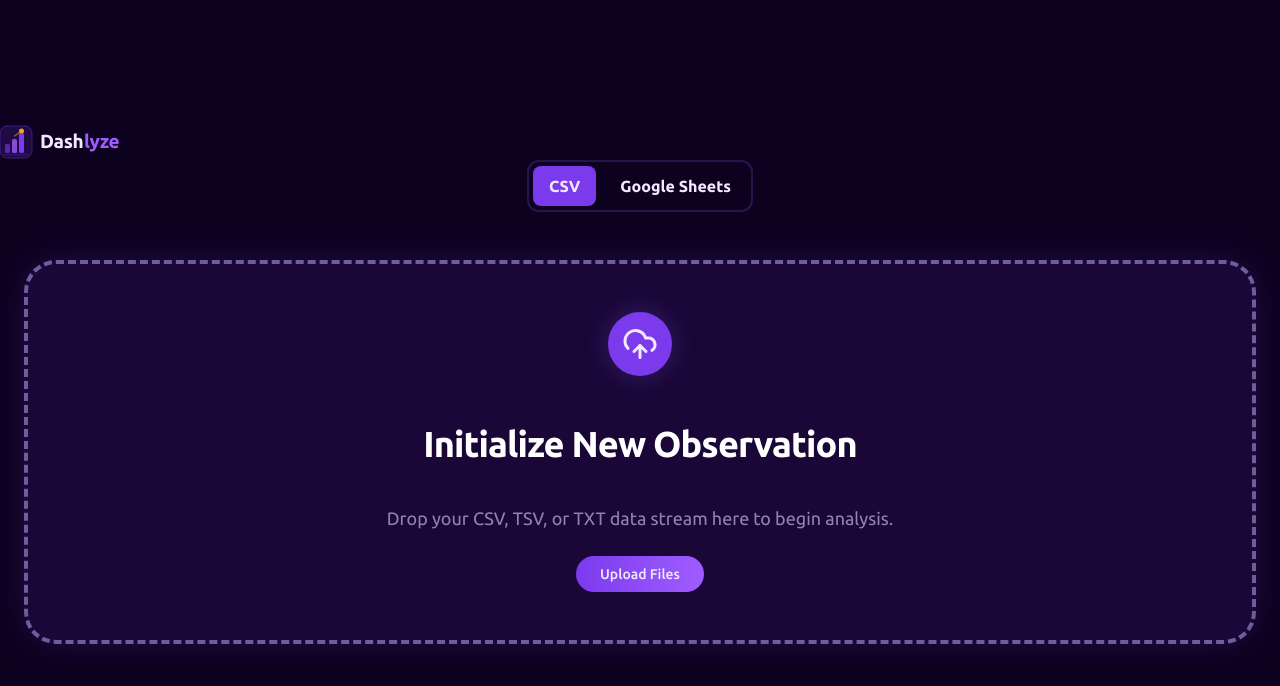
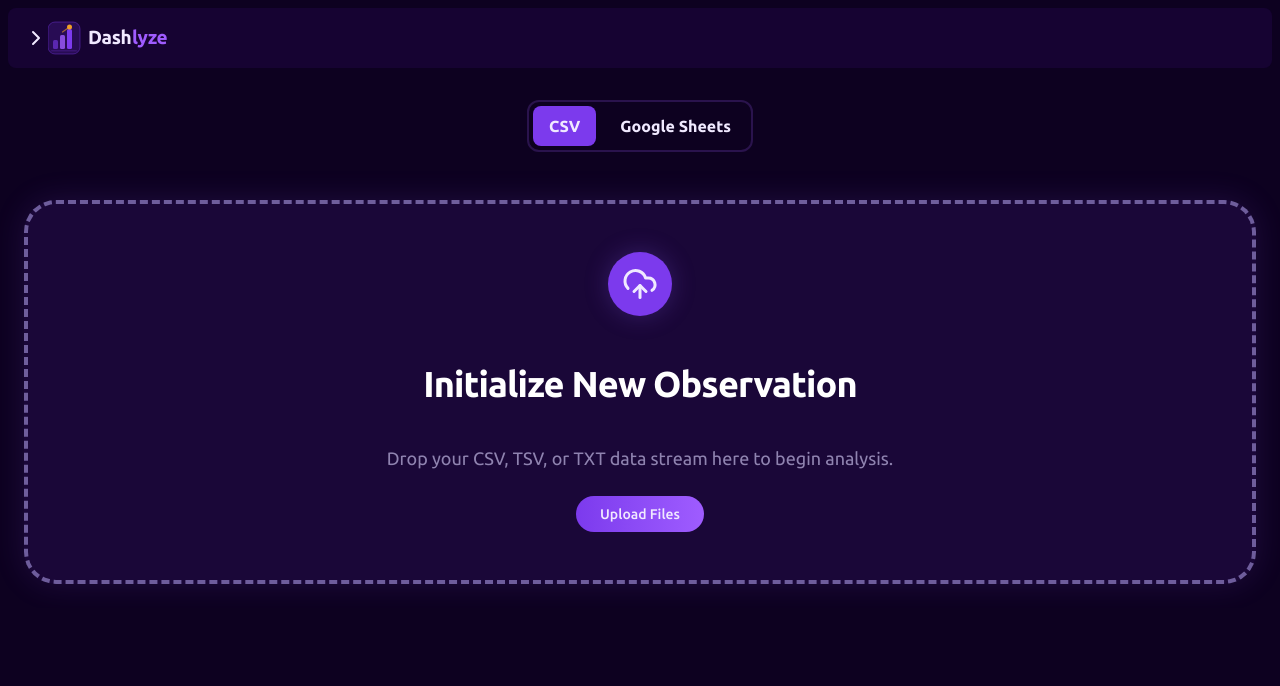
Before and after one commit to BilalKhalifa/Dashlyze, a React (Vite) app in the folder client/: page / in a window 1280 px wide. Shown: the top 686 px of the page. Built offline with nearby package versions, Linux system fonts and the light colour scheme.

Commit message:
style: update header styling

```diff
--- a/client/src/Components/Header.jsx
+++ b/client/src/Components/Header.jsx
@@ -1,3 +1,5 @@
+import { ChevronRight } from 'lucide-react';
+
 function DashlyzeLogoSVG() {
     return (
         <svg
@@ -53,15 +55,15 @@ function DashlyzeLogoSVG() {
 
 function Header({ sidebarOpen, toggleSidebar, setActivePage }) {
     return (
-        <div className="header">
+        <div className="fixed top-0 left-0 right-0 h-[60px] bg-[var(--bg-surface)] z-[100] flex items-center px-4 py-2 shadow-[10px_10px_30px_rgba(159, 92, 255, 0.2)]
+        rounded-lg m-2
+        ">
             <button
                 className={`menu-btn ${sidebarOpen ? 'open' : ''}`}
                 onClick={toggleSidebar}
                 aria-label="Toggle sidebar"
             >
-                <span></span>
-                <span></span>
-                <span></span>
+            <ChevronRight />
             </button>
 
             <div
```
